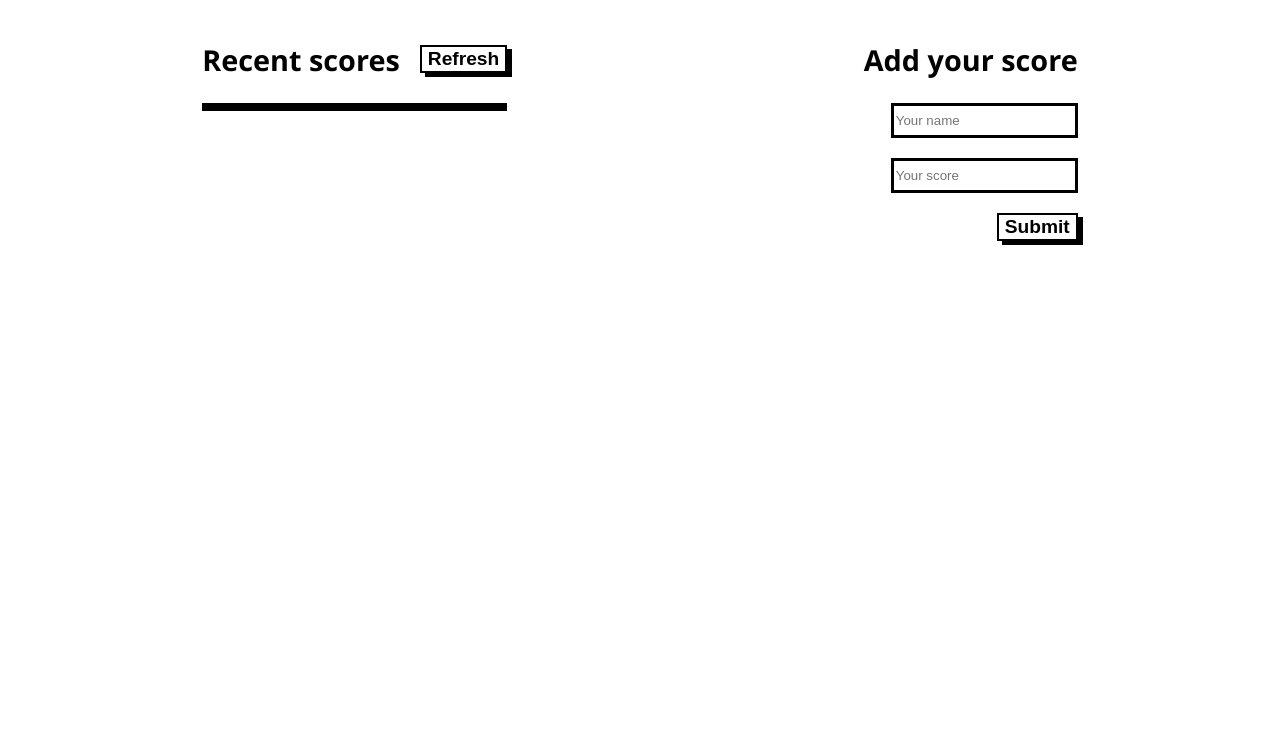
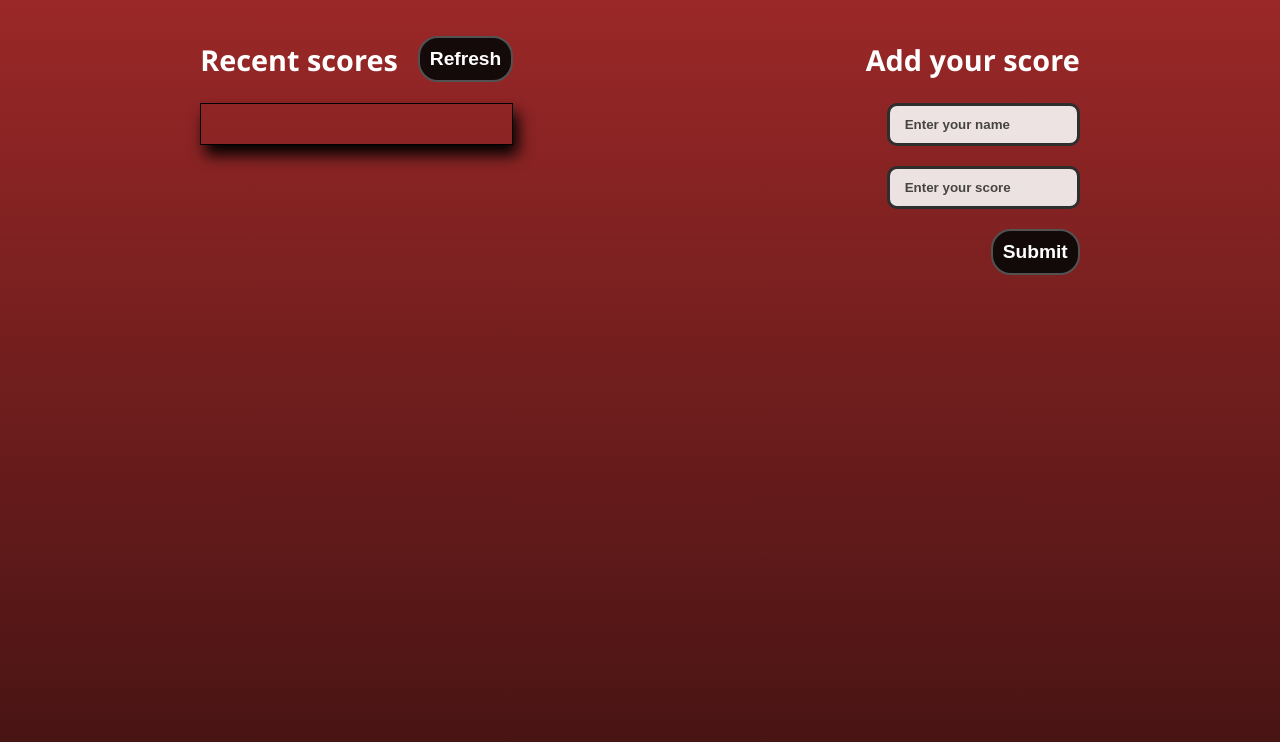
Before and after one commit to BertrandConxy/LeaderBoard-app, a plain HTML site: page index.html in a window 1280 px wide. Shown: the part 94-836 px from the top of the page. Before the commit the page ends 800 px from the top, so only its background shows below. Drawn offline with Linux system fonts and the light colour scheme; no server answers.

Commit message:
correct linter errors

```diff
--- a/bundle.css
+++ b/bundle.css
@@ -2,9 +2,12 @@
   !*** css ./node_modules/css-loader/dist/cjs.js!./src/style.css ***!
   \*****************************************************************/
 body {
+  color: white;
   margin: 10px 1.5rem;
   font-size: 1.2rem;
+  height: 100vh;
   font-family: 'Segoe UI', Tahoma, Geneva, Verdana, sans-serif;
+  background-image: linear-gradient(to bottom, brown, rgb(73, 20, 20));
 }
 
 main {
@@ -29,15 +32,18 @@ h1 {
 }
 
 .btn {
+  color: white;
   font-size: 1.2rem;
   font-weight: bold;
-  box-shadow: 5px 4px;
-  background: transparent;
-  border: 2px solid rgb(0, 0, 0);
+  padding: 10px;
+  background: rgba(7, 7, 7, 0.9);
+  border: 2px solid rgb(82, 82, 82);
+  border-radius: 20px;
+  cursor: pointer;
 }
 
-.btn:active {
-  box-shadow: none;
+.btn:hover {
+  box-shadow: 5px 5px 15px  rgb(10, 10, 10);
 }
 
 form {
@@ -49,12 +55,24 @@ form {
 }
 
 input[type='text'] {
-  border: 3px solid rgb(0, 0, 0);
+  border: 3px solid rgb(46, 46, 46);
+  border-radius: 10px;
   height: 1.7rem;
+  padding: 5px;
+  background-color: rgba(248, 248, 248, 0.9);
+}
+
+input[type='text']::placeholder {
+  padding-left: 10px;
+  font-weight: bold;
+  color: rgb(0, 0, 0);
+  opacity: 0.7;
 }
 
 .score-list {
-  border: 4px solid rgb(0, 0, 0);
+  border: 1px solid rgb(0, 0, 0);
+  box-shadow: 5px 10px 15px black;
+  padding: 20px;
 }
 
 .score-list .rank {
@@ -62,8 +80,6 @@ input[type='text'] {
   padding: 0;
   padding-left: 10px;
   font-weight: bold;
+  margin-bottom: 10px;
+  border-bottom: 1px solid white;
 }
-
-.score-list .rank:nth-child(even) {
-  background-color: rgb(179, 177, 177);
-}
--- a/index.html
+++ b/index.html
@@ -21,8 +21,8 @@
     <section class="form">
       <h2 class="head">Add your score</h2>
       <form >
-        <input type="text" class="form-control" id="name" placeholder="Your name">
-        <input type="text" class="form-control" id="score" placeholder="Your score">
+        <input type="text" class="form-control" id="name" placeholder="Enter your name">
+        <input type="text" class="form-control" id="score" placeholder="Enter your score">
         <input type="submit" value="Submit" id="submit" class="btn">
       </form>
     </section>
```
